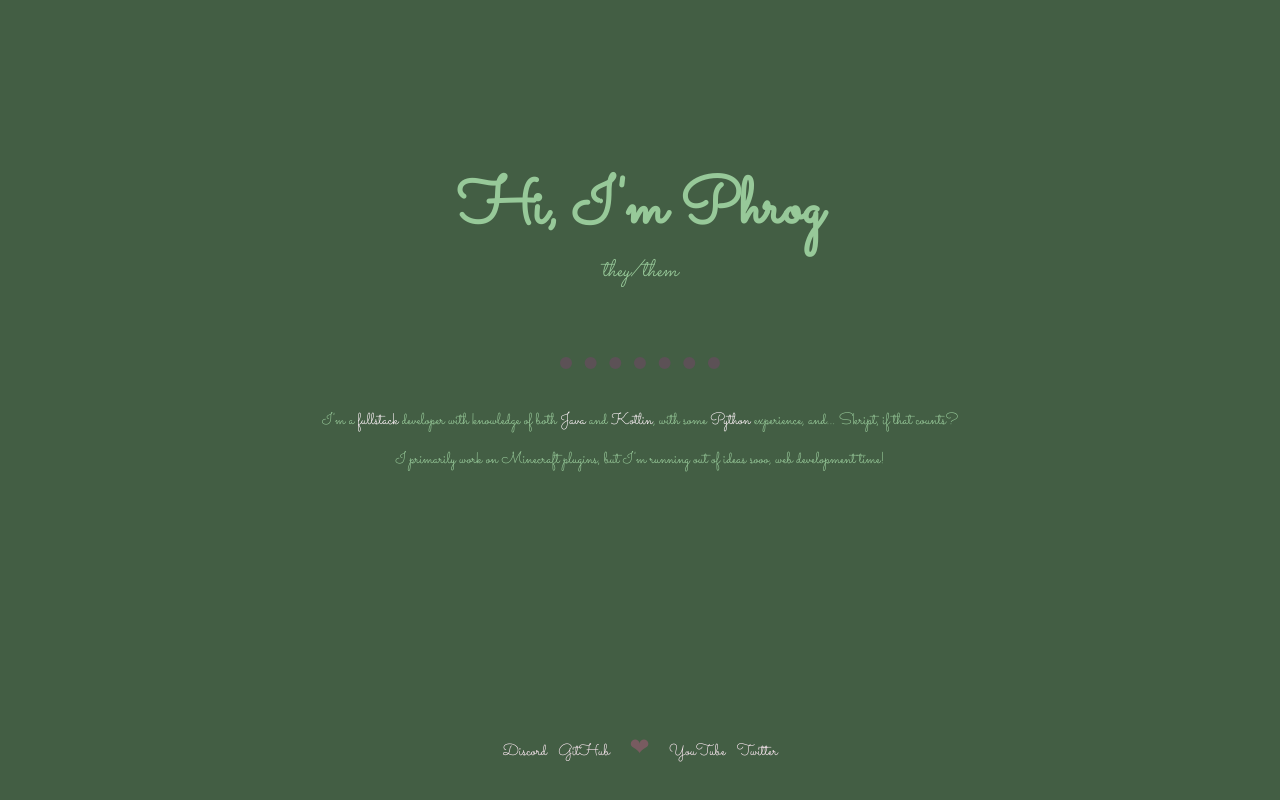
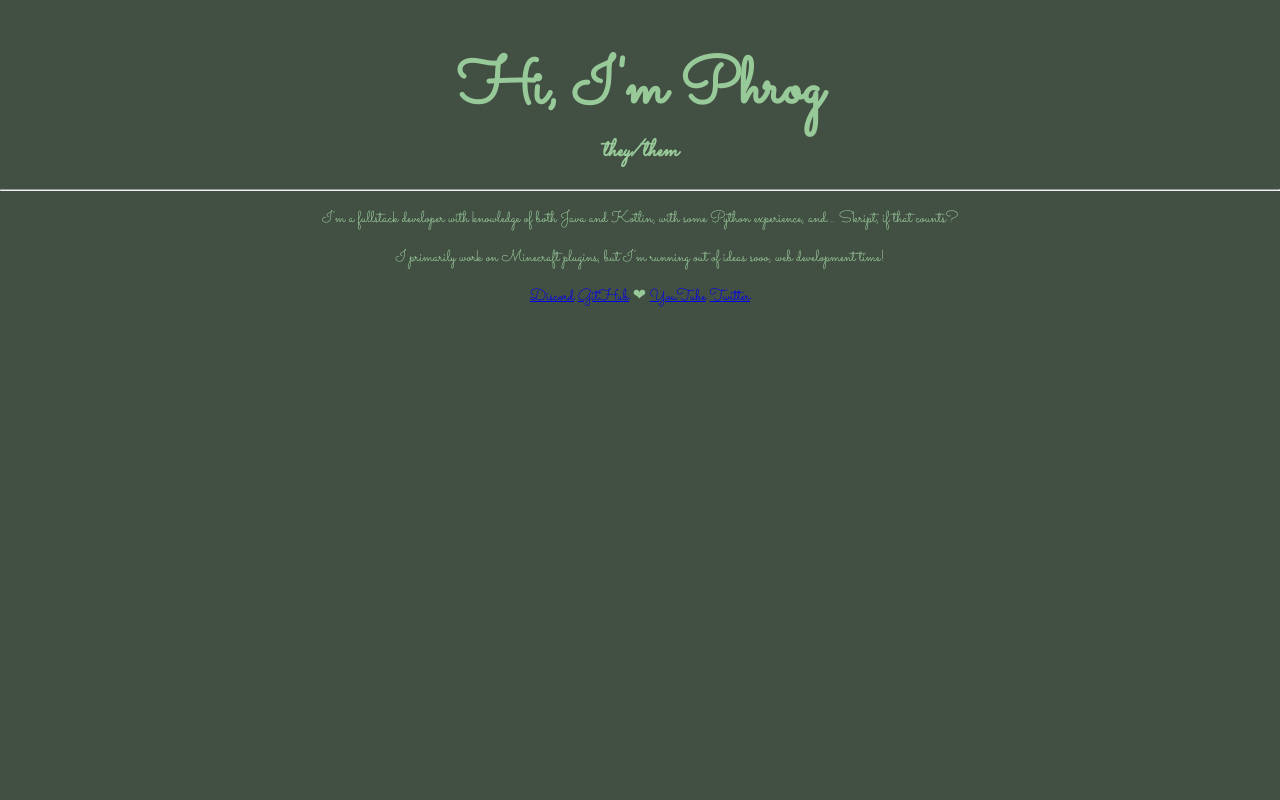
Before and after one commit to Phrogolotl/phrogolotl.github.io, a plain HTML site: page index.html in a window 1280 px wide. Drawn offline with Linux system fonts and the light colour scheme; a web font is replaced by a local one.

Commit message:
Update styles.css

```diff
--- a/css/styles.css
+++ b/css/styles.css
@@ -2,7 +2,7 @@
 @import url('https://fonts.googleapis.com/css2?family=Dancing_Script:ital,wght@0,100;0,300;0,400;0,500;0,700;0,900;1,100;1,300;1,400;1,500;1,700;1,900&family=Sacramento&display=swap');
 
 body {
-    background-color: #435e44;
+    background-color: #424f43;
     margin: 0;
     text-align: center;
     font-family: 'Sacramento', sans-serif;
@@ -14,74 +14,3 @@ h1 {
     font-size: 4rem;
     height: 3rem;
 }
-
-h2 {
-    font-weight: 300;
-}
-
-hr {
-    border-style: none;
-    border-top: dotted #5c5156;
-    border-width: 0.75rem;
-    width: 10rem;
-}
-
-.kindabold {
-    font-weight: 500;
-    color: #fff5fa;
-}
-
-.top-container {
-    padding-top: 7.5rem;
-    padding-bottom: 2.5rem;
-}
-
-.middle-container {
-    padding-top: 1rem;
-    font-weight: 300;
-}
-
-.top-cloud {
-    position: relative;
-    left: 22.5rem;
-    animation: move 6s ease-in-out infinite;
-    animation-duration: 8s;
-}
-
-.bottom-cloud {
-    position: relative;
-    right: 22.5rem;
-    top: 1rem;
-    animation: move 6s ease-in-out infinite;
-    animation-delay: -1s;
-}
-
-.heart {
-    color: #955a6f;
-    font-size: 1.5rem;
-    opacity: 65%;
-    padding: 0.75rem;
-}
-
-.footer-link {
-    color: #ffebf5;
-    padding: 0.25rem;
-    text-decoration: none;
-}
-
-.footer-link:hover {
-    color: #94878d;
-    font-weight: 500;
-}
-
-.bottom-container {
-    position: absolute;
-    bottom: 2rem;
-    width: 100%;
-}
-
-@keyframes move {
-    50% {
-        transform: translateY(-30px);
-    }
-}
```
